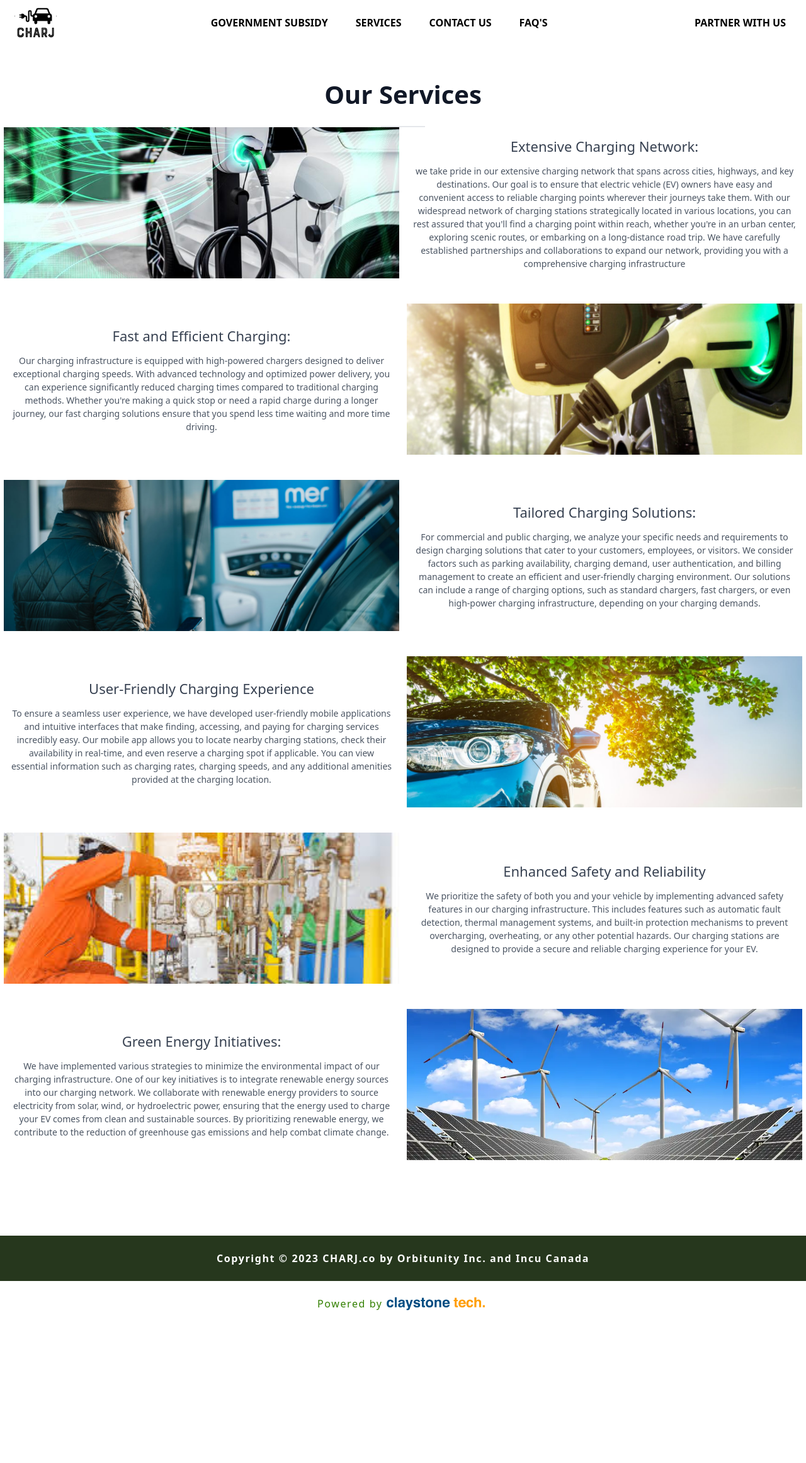
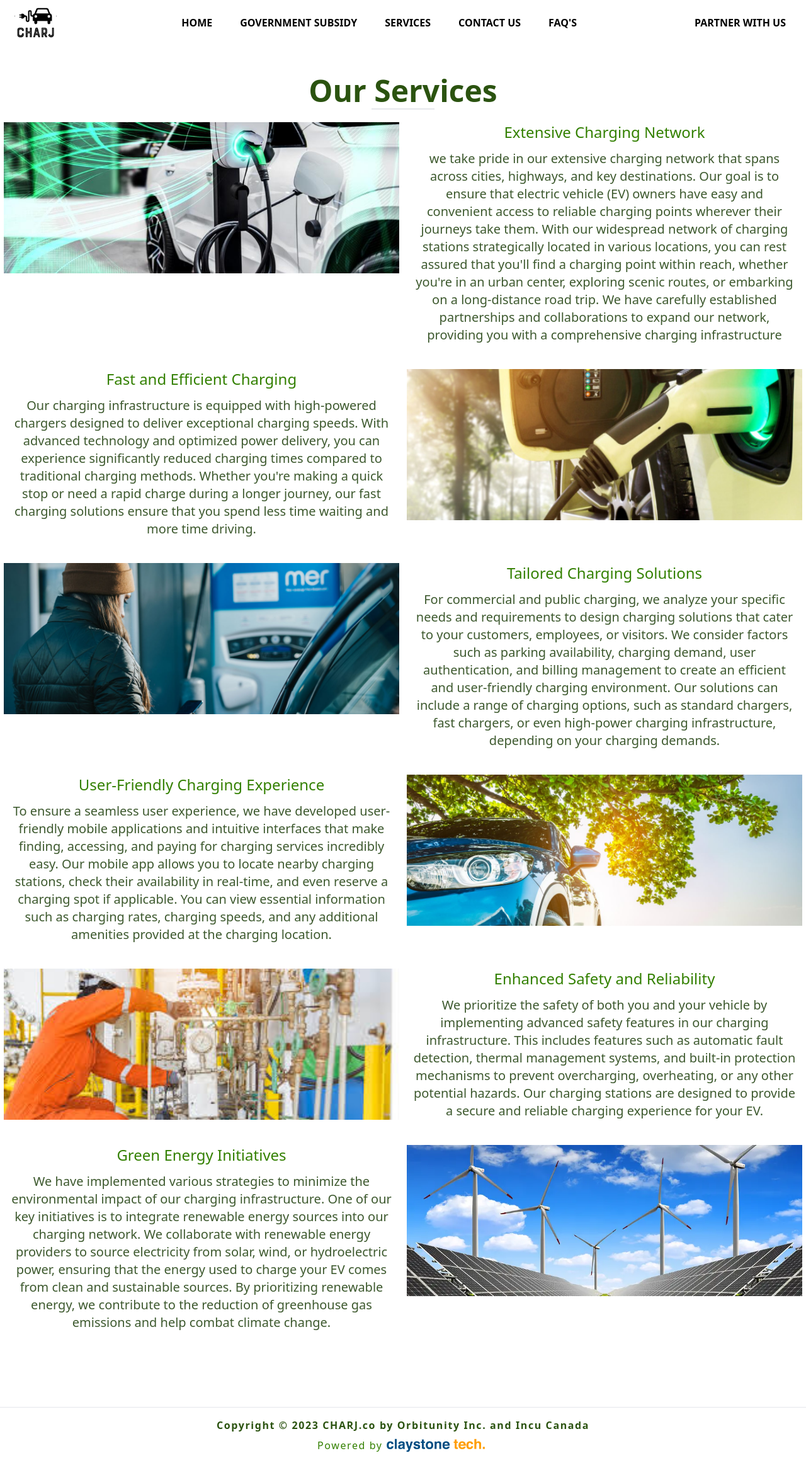
Before and after one commit to Wolf121Q/charj-webapp-main_2, a React (Vite) app: page /services in a window 1280 px wide. Shown: the whole page at 63% size. Before the commit the page ends 2106 px from the top, so only its background shows below. Built offline with nearby package versions, Linux system fonts and the light colour scheme.

Commit message:
services/subsidy color changes. footer changes

```diff
--- a/src/App.jsx
+++ b/src/App.jsx
@@ -23,7 +23,7 @@ function App() {
         <Route path="/services" element={<Services />} />
         <Route path="/government-subsidy" element={<GovernmentSubsidy />} />
       </Routes>
-      <Footer className={isHomePage ? "mt-[-70px] relative z-10" : ""} isHomePage={isHomePage} />
+      <Footer isHomePage={isHomePage} />
     </>
   );
 }
--- a/src/components/footer/index.jsx
+++ b/src/components/footer/index.jsx
@@ -20,19 +20,22 @@
 
 import React from "react";
 import { Link } from "react-router-dom";
-import poweredLogo from "../../assets/images/powered-logo.png"
-const Footer = (props) => {
+import poweredLogo from "../../assets/images/powered-logo.png";
+const Footer = ({isHomePage}) => {
   return (
-    <div className={props.className}>
-      {!props.isHomePage &&
-        (<div className="flex flex-col items-center justify-between py-6 px-10 bg-[#26371d] gap-3">
-          <h1 className="text-md font-bold text-white tracking-widest">Copyright © 2023 CHARJ.co by Orbitunity Inc. and Incu Canada</h1>
-        </div>)
-      }
-      <div className={`flex ${!props.isHomePage ? 'flex-col' : 'flex-col lg:flex-row'} items-center justify-between py-6 px-10 bg-white gap-3`}>
-        {props.isHomePage && <h1 className="text-md font-bold text-black text-center tracking-widest">Copyright © 2023 CHARJ.co by Orbitunity Inc. and Incu Canada</h1>}
-        <h1 className="text-md font-light text-[#338000] tracking-widest flex items-end">Powered by <Link to="https://claystone.pk/" target="_blank"><img src={poweredLogo} alt="clay stone logo" className="h-6" /></Link></h1>
-      </div>
+    <div
+      className={`flex ${isHomePage && "-translate-y-28 md:-translate-y-24 py-3"} border-t flex-col items-center justify-between py-4 px-10 bg-white gap-2`}
+    >
+      <h1 className="text-md font-bold text-[#2b5310] text-center tracking-widest">
+        Copyright © 2023 CHARJ.co by Orbitunity Inc. and Incu Canada
+      </h1>
+
+      <h1 className="text-md font-light text-[#338000] tracking-widest flex items-end">
+        Powered by{" "}
+        <Link to="https://claystone.pk/" target="_blank">
+          <img src={poweredLogo} alt="clay stone logo" className="h-6" />
+        </Link>
+      </h1>
     </div>
   );
 };
--- a/src/components/navbar/Index.jsx
+++ b/src/components/navbar/Index.jsx
@@ -28,10 +28,11 @@ const Navbar = () => {
   const darkBgRoute = router.pathname === "/services";
 
   const menuItems = [
-    { id: 1, title: "Government Subsidy", url: "/government-subsidy" },
-    { id: 2, title: "Services", url: "/services" },
-    { id: 3, title: "Contact Us", url: "/contact-us" },
-    { id: 4, title: "FAQ's", url: "/faqs" },
+    { id: 1, title: "Home", url: "/" },
+    { id: 2, title: "Government Subsidy", url: "/government-subsidy" },
+    { id: 3, title: "Services", url: "/services" },
+    { id: 4, title: "Contact Us", url: "/contact-us" },
+    { id: 5, title: "FAQ's", url: "/faqs" },
   ];
   return (
     <>
@@ -68,9 +69,9 @@ const Navbar = () => {
                 to={item.url}
                 className={`${
                   homeRoute && !scrolled
-                    ? "text-white"
-                    : "text-black hover:text-gray-800"
-                } cursor-pointer   hover:bg-slate-100  hover:font-semibold font-semibold hover:bg-opacity-5 px-3 py-1 rounded-md uppercase`}
+                    ? "text-white "
+                    : "text-black hover:text-[#3d592e]"
+                } cursor-pointer   hover:bg-slate-100  hover:font-semibold font-semibold hover:bg-opacity-10 px-3 py-1 rounded-md uppercase`}
               >
                 {item.title}
               </Link>
@@ -82,8 +83,8 @@ const Navbar = () => {
           <Link
             to="/join-us"
             className={`${
-              homeRoute && !scrolled ? "text-white" : "text-black"
-            } hidden lg:flex cursor-pointer hover:font-semibold font-semibold hover:bg-slate-100  hover:bg-opacity-5 px-3 py-1 rounded-md uppercase`}
+              homeRoute && !scrolled ? "text-white " : "text-black hover:text-[#3d592e]"
+            } hidden lg:flex cursor-pointer hover:font-semibold font-semibold hover:bg-slate-100 hover:bg-opacity-10 px-3 py-1 rounded-md uppercase`}
           >
             Partner With Us
           </Link>
--- a/src/pages/services/index.jsx
+++ b/src/pages/services/index.jsx
@@ -9,11 +9,11 @@ const Services = () => {
   return (
     <div className=" bg-white pt-[120px] pb-[120px]">
       <div className="text-center ">
-        <p className="text-[40px] font-semibold 2xl:text-[60px] text-gray-900">
+        <p className="text-5xl font-semibold  text-[#2b5310]">
           Our Services
         </p>
         <div className="flex justify-center">
-          <hr className="w-[70px] border-[1.5px] mt-5"></hr>
+          <hr className="w-[100px] border-[1.5px] mt-1 mb-5"></hr>
         </div>
       </div>
       <div className="lg:flex justify-center">
@@ -27,10 +27,10 @@ const Services = () => {
           <div className="md:mt-0 mt-5 flex justify-center items-center  md:w-[50%]  ">
             <div className="w-[95%] text-center   flex items-center ">
               <div className=" ">
-                <h1 className="text-[22px] lg:text-[24] lg:font-medium font-normal text-gray-700">
-                  Extensive Charging Network:
+                <h1 className="text-2xl lg:font-medium font-normal text-[#338000]">
+                  Extensive Charging Network
                 </h1>
-                <p className="text-[12px] font-normal mt-3 lg:text-[14px] lg:font-normal 2xl:text-[16px] text-gray-600">
+                <p className="text-md font-normal mt-3 lg:text-xl lg:font-normal 2xl:text-[16px] text-[#3d592e]">
                   we take pride in our extensive charging network that spans
                   across cities, highways, and key destinations. Our goal is to
                   ensure that electric vehicle (EV) owners have easy and
@@ -61,10 +61,10 @@ const Services = () => {
           <div className="md:mt-0 mt-5 flex justify-center items-center  md:w-[50%]  ">
             <div className="w-[95%] text-center   flex items-center ">
               <div className=" h-[96%]">
-                <h1 className="text-[22px] lg:text-[24] lg:font-medium font-normal text-gray-700">
-                  Fast and Efficient Charging:
+                <h1 className="text-2xl lg:font-medium font-normal text-[#338000]">
+                  Fast and Efficient Charging
                 </h1>
-                <p className="text-[12px] font-normal mt-3 lg:text-[14px] lg:font-normal 2xl:text-[16px] text-gray-600">
+                <p className="text-md font-normal mt-3 lg:text-xl lg:font-normal 2xl:text-[16px] text-[#3d592e]">
                   Our charging infrastructure is equipped with high-powered
                   chargers designed to deliver exceptional charging speeds. With
                   advanced technology and optimized power delivery, you can
@@ -91,10 +91,10 @@ const Services = () => {
           <div className="md:mt-0 mt-5 flex justify-center items-center  md:w-[50%]  ">
             <div className="w-[95%] text-center   flex items-center ">
               <div className=" h-[96%]">
-                <h1 className="text-[22px] lg:text-[24] lg:font-medium font-normal text-gray-700">
-                  Tailored Charging Solutions:
+                <h1 className="text-2xl lg:font-medium font-normal text-[#338000]">
+                  Tailored Charging Solutions
                 </h1>
-                <p className="text-[12px] font-normal mt-3 lg:text-[14px] lg:font-normal 2xl:text-[16px] text-gray-600">
+                <p className="text-md font-normal mt-3 lg:text-xl lg:font-normal 2xl:text-[16px] text-[#3d592e]">
                   For commercial and public charging, we analyze your specific
                   needs and requirements to design charging solutions that cater
                   to your customers, employees, or visitors. We consider factors
@@ -122,10 +122,10 @@ const Services = () => {
           <div className="md:mt-0 mt-5 flex justify-center items-center  md:w-[50%]  ">
             <div className="w-[95%] text-center   flex items-center ">
               <div className=" h-[96%]">
-                <h1 className="text-[22px] lg:text-[24] lg:font-medium font-normal text-gray-700">
+                <h1 className="text-2xl lg:font-medium font-normal text-[#338000]">
                   User-Friendly Charging Experience
                 </h1>
-                <p className="text-[12px] font-normal mt-3 lg:text-[14px] lg:font-normal 2xl:text-[16px] text-gray-600">
+                <p className="text-md font-normal mt-3 lg:text-xl lg:font-normal 2xl:text-[16px] text-[#3d592e]">
                   To ensure a seamless user experience, we have developed
                   user-friendly mobile applications and intuitive interfaces
                   that make finding, accessing, and paying for charging services
@@ -153,10 +153,10 @@ const Services = () => {
           <div className="md:mt-0 mt-5 flex justify-center items-center  md:w-[50%]  ">
             <div className="w-[95%] text-center   flex items-center ">
               <div className=" h-[96%]">
-                <h1 className="text-[22px] lg:text-[24] lg:font-medium font-normal text-gray-700">
+                <h1 className="text-2xl lg:font-medium font-normal text-[#338000]">
                   Enhanced Safety and Reliability
                 </h1>
-                <p className="text-[12px] font-normal mt-3 lg:text-[14px] lg:font-normal 2xl:text-[16px] text-gray-600">
+                <p className="text-md font-normal mt-3 lg:text-xl lg:font-normal 2xl:text-[16px] text-[#3d592e]">
                   We prioritize the safety of both you and your vehicle by
                   implementing advanced safety features in our charging
                   infrastructure. This includes features such as automatic fault
@@ -182,10 +182,10 @@ const Services = () => {
           <div className="md:mt-0 mt-5 flex justify-center items-center  md:w-[50%]  ">
             <div className="w-[95%] text-center   flex items-center ">
               <div className=" h-[96%]">
-                <h1 className="text-[22px] lg:text-[24] lg:font-medium font-normal text-gray-700">
-                  Green Energy Initiatives:
+                <h1 className="text-2xl lg:font-medium font-normal text-[#338000]">
+                  Green Energy Initiatives
                 </h1>
-                <p className="text-[12px] font-normal mt-3 lg:text-[14px] lg:font-normal 2xl:text-[16px] text-gray-600">
+                <p className="text-md font-normal mt-3 lg:text-xl lg:font-normal 2xl:text-[16px] text-[#3d592e]">
                   We have implemented various strategies to minimize the
                   environmental impact of our charging infrastructure. One of
                   our key initiatives is to integrate renewable energy sources
```
Also changed, not shown: src/pages/governmentSubsidy/index.jsx (+11 -11 lines).
